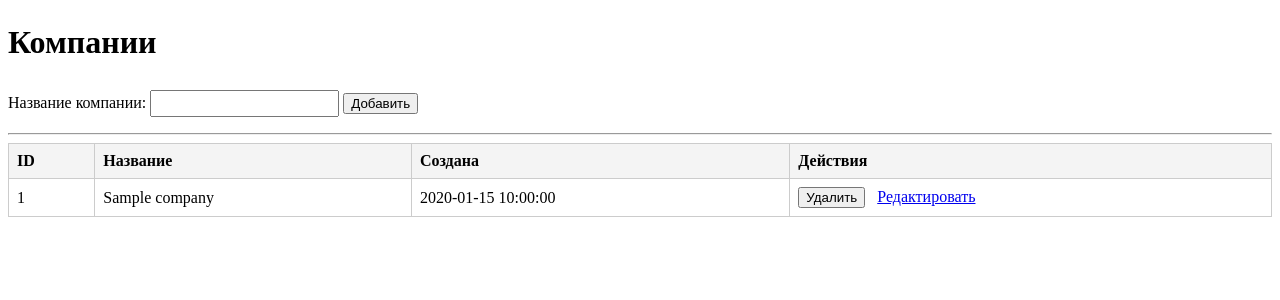
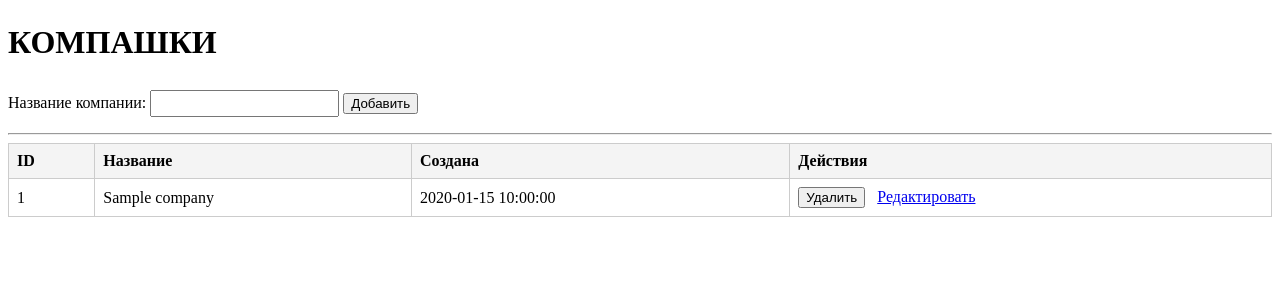
Before and after one commit to stanislav-moro/synchronis_crud, a FastAPI app: template templates/companies.html in a window 1280 px wide. Shown: the part 50-350 px from the top of the page. Run offline with FastAPI, Linux system fonts and the light colour scheme; the template is opened without the code that fills it: most values are stand-ins (such as "Sample title", 1, 10 or a date in 2020).

Commit message:
Companies heading test change

```diff
--- a/templates/companies.html
+++ b/templates/companies.html
@@ -17,7 +17,7 @@
             <a href="/price_lists" style="margin-right: 16px; text-decoration: none; color: #28a745;">Прайс-листы</a>
             <a href="/column_mappings" style="margin-right: 16px; text-decoration: none; color: #dc3545;">Маппинги</a>
         </nav>
-        <h1>Компании</h1>
+        <h1>КОМПАШКИ</h1>
 
         <!-- Система сообщений -->
         {% if message %}
```
